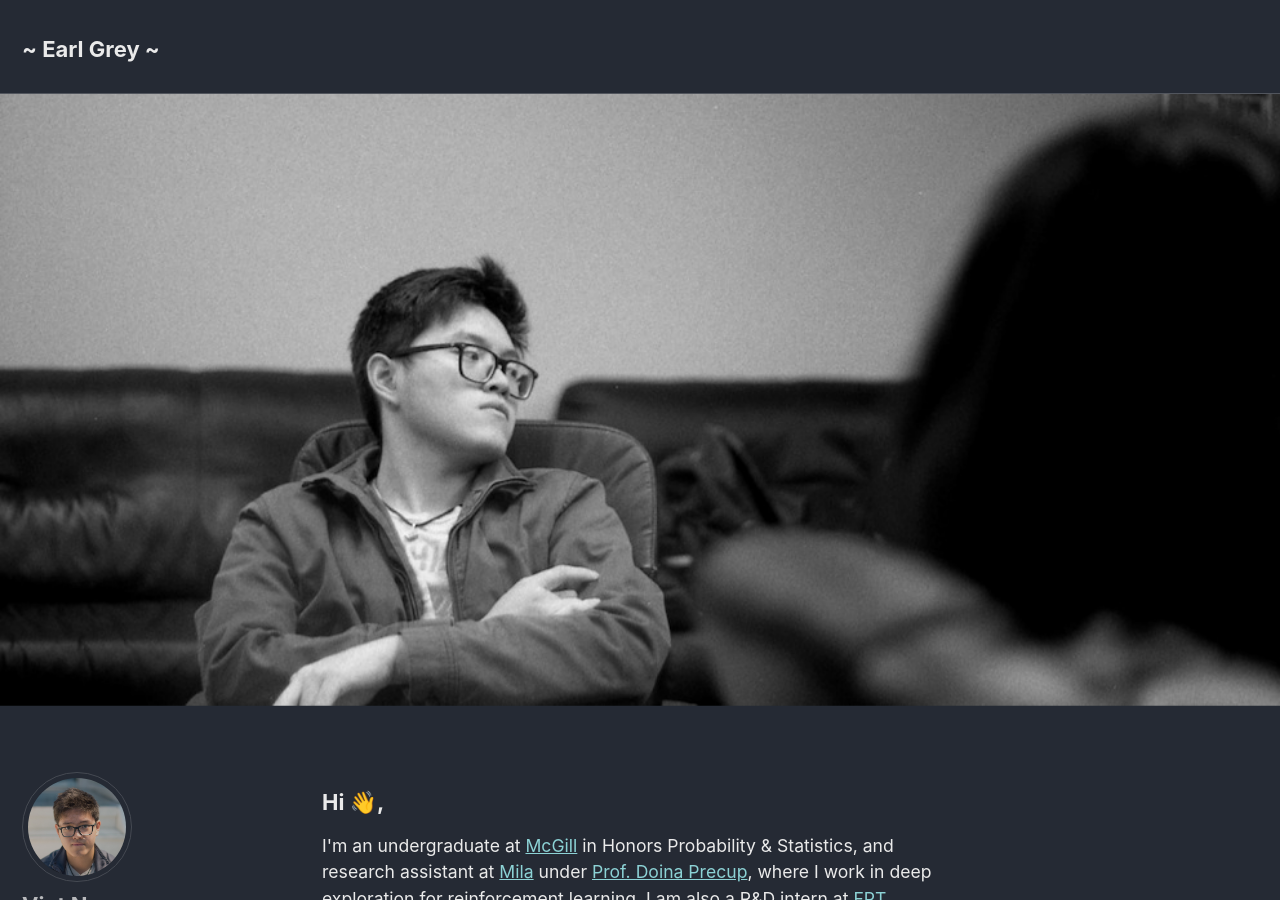
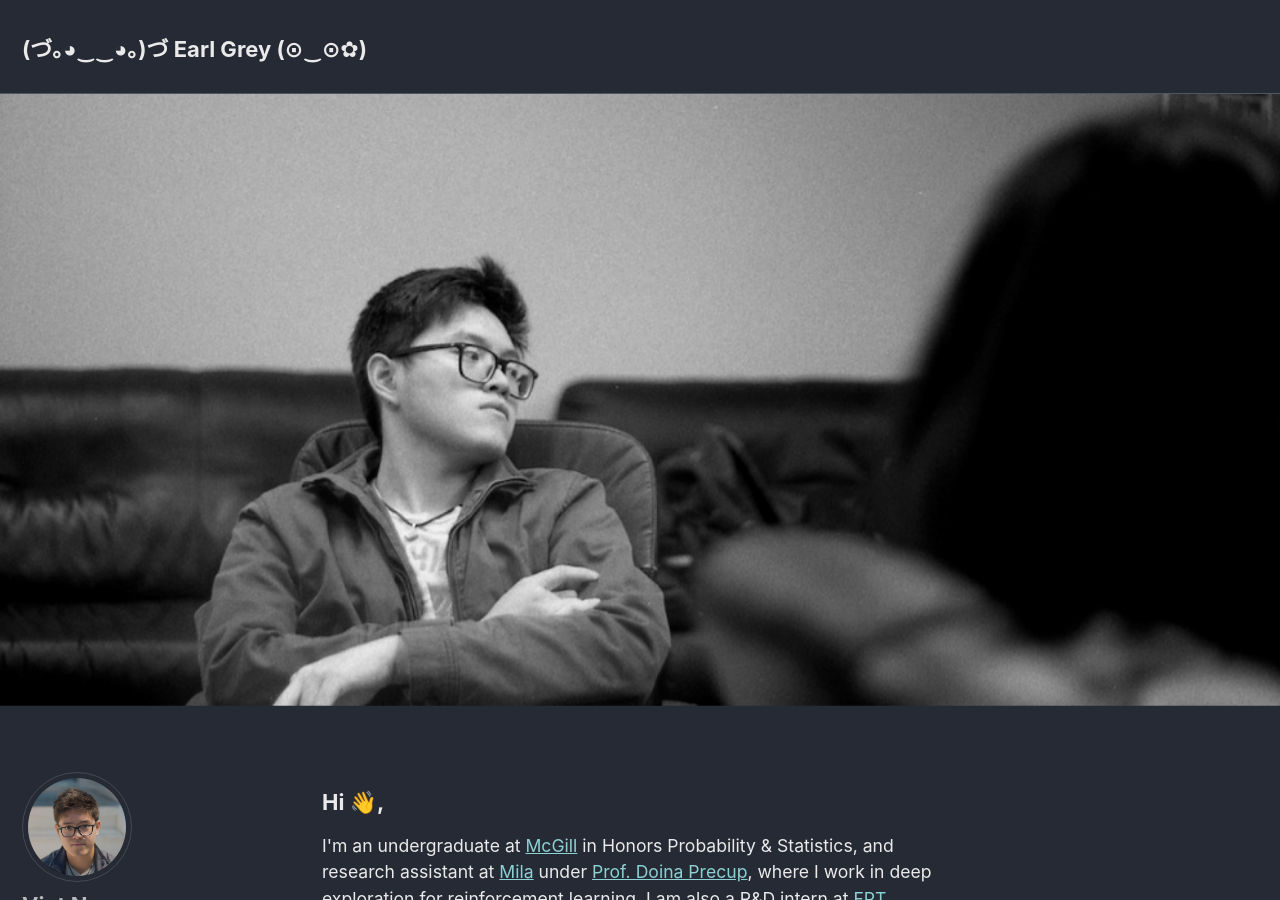
Before and after one commit to opent03/opent03.github.io, a Jekyll site: the page built from index.html, in a window 1280 px wide and 900 px high. Built offline with Jekyll 4.4.1, drawn with Linux system fonts in a browser that asks for light colours; cached includes are drawn as plain includes; the list of posts is cut into pages by our own code.

Commit message:
added emoji

```diff
--- a/_config.yml
+++ b/_config.yml
@@ -16,7 +16,7 @@ minimal_mistakes_skin    : "dark" # "air", "aqua", "contrast", "dark", "dirt", "
 
 # Site Settings
 locale                   : "en-US"
-title                    : "~ Earl Grey ~"
+title                    : "(づ｡◕‿‿◕｡)づ Earl Grey (⊙‿⊙✿)"
 title_separator          : "-"
 subtitle                 : # site tagline that appears below site title in masthead
 name                     : "Viet Nguyen"
```
